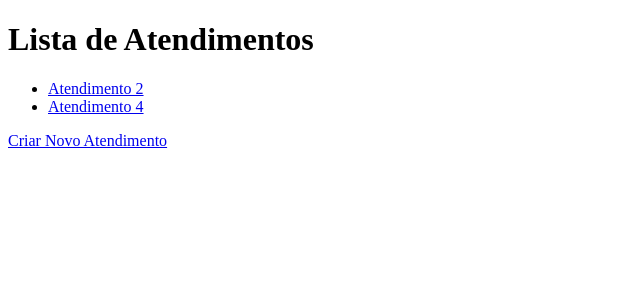
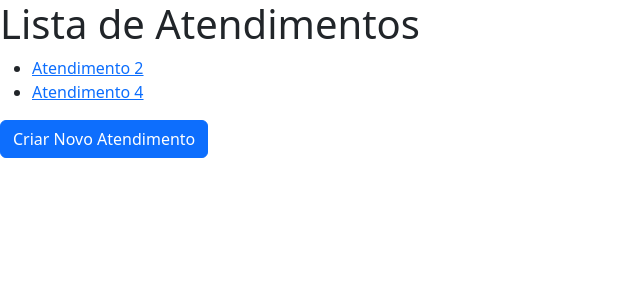
Before and after one commit to tiagopazhs/FullStack-PucMinas-Postraduate, a Django app: page /atendimentos/ in a window 1280 px wide. Shown: the top 300 px of the page, without its empty margins (0-640 px from the left). Run offline with Django 4.2, Linux system fonts and the light colour scheme; data comes from the database, SQL or seed files in the repository.

Commit message:
feat: Add bootstrap to atendimentos

```diff
--- a/back-end-python/final-task/easy_call/atendimentos/templates/atendimentos/atendimentos.html
+++ b/back-end-python/final-task/easy_call/atendimentos/templates/atendimentos/atendimentos.html
@@ -3,6 +3,7 @@
 <html>
 <head>
     <title>Lista de Atendimentos</title>
+    <link rel="stylesheet" href="https://cdn.jsdelivr.net/npm/bootstrap@5.3.0/dist/css/bootstrap.min.css">
 </head>
 <body>
     <h1>Lista de Atendimentos</h1>
@@ -13,6 +14,8 @@
             <li>Nenhum atendimento registrado.</li>
         {% endfor %}
     </ul>
-    <a href="{% url 'criar_atendimento' %}" class="btn">Criar Novo Atendimento</a>
+    <a href="{% url 'criar_atendimento' %}" class="btn btn-primary">Criar Novo Atendimento</a>
+
+    <script src="https://cdn.jsdelivr.net/npm/bootstrap@5.3.0/dist/js/bootstrap.bundle.min.js"></script>
 </body>
 </html>
```
